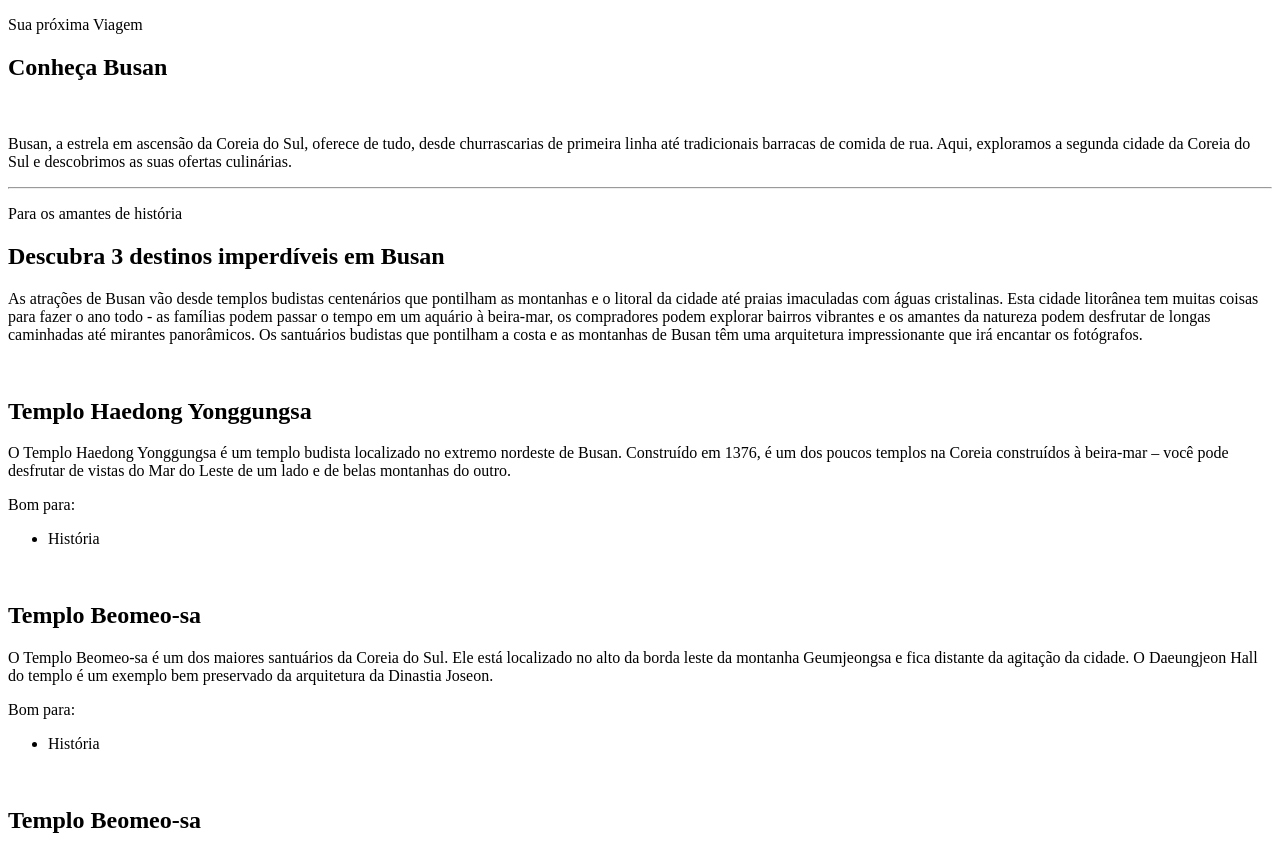
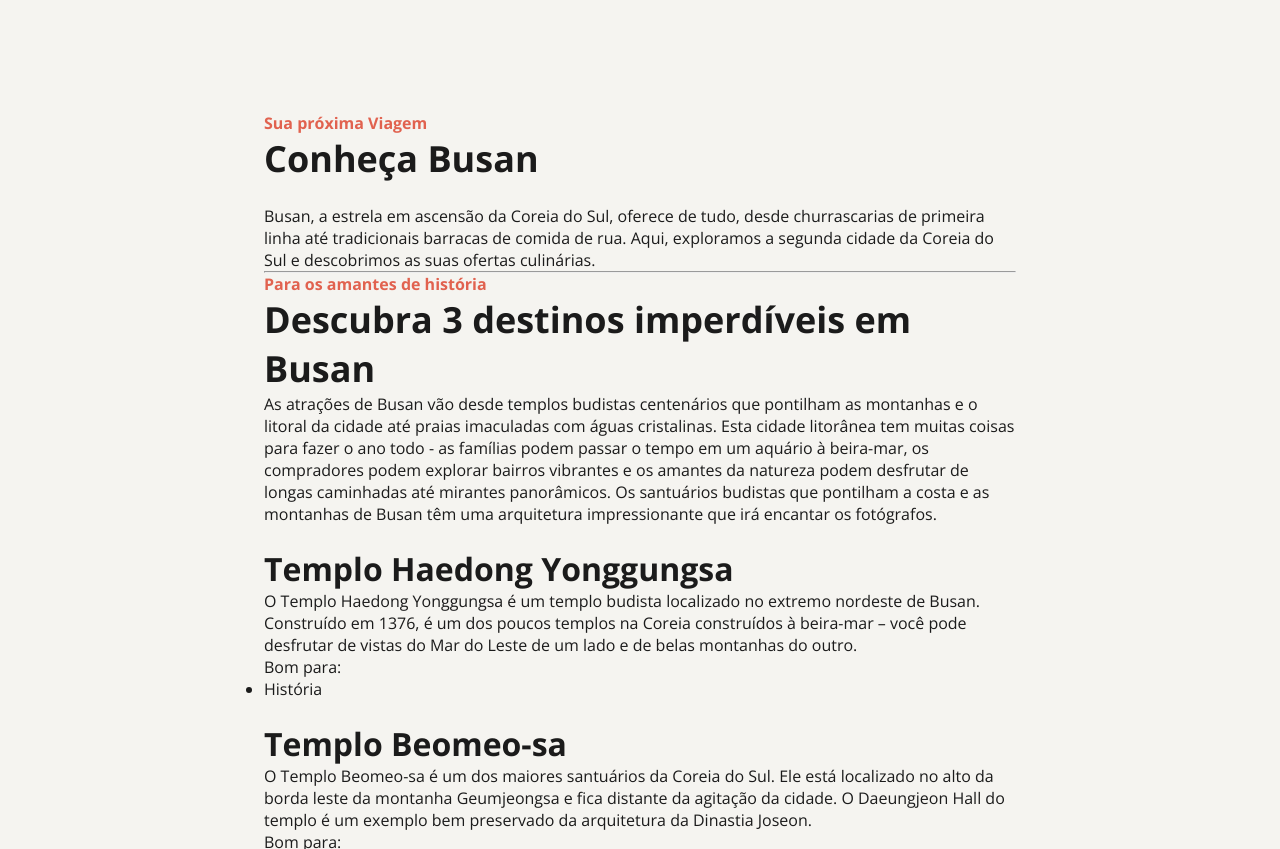
Before and after one commit to willianpereiranunes/rocketseat-dp-local-turistico, a plain HTML site: page index.html in a window 1280 px wide. Shown: the top 849 px of the page. Drawn offline with nearby package versions, Linux system fonts and the light colour scheme.

Commit message:
CSS - Primeiros estilos

```diff
--- a/index.html
+++ b/index.html
@@ -3,20 +3,24 @@
 <head>
     <meta charset="UTF-8">
     <meta name="viewport" content="width=device-width, initial-scale=1.0">
-    <title>Local Turístico 2024</title>
+    <link rel="stylesheet" href="style.css">
+    <link rel="preconnect" href="https://fonts.googleapis.com">
+    <link rel="preconnect" href="https://fonts.gstatic.com" crossorigin>
+    <link href="https://fonts.googleapis.com/css2?family=Open+Sans:ital,wght@0,300..800;1,300..800&display=swap" rel="stylesheet">
+    <title>Local Turístico</title>
 </head>
 <body>
     <div id="pagina">
         <main>
             <section id="sobre">
-                <p class="healine">Sua próxima Viagem</p>
+                <p class="headline">Sua próxima Viagem</p>
                 <h1> Conheça Busan</h1>
                 <img src="">
                 <p class="img-descricao"> Busan, a estrela em ascensão da Coreia do Sul, oferece de tudo, desde churrascarias de primeira linha até tradicionais barracas de comida de rua. Aqui, exploramos a segunda cidade da Coreia do Sul e descobrimos as suas ofertas culinárias.</p>
             </section>
             <hr>
             <section id="destino">
-                <p class="healine">Para os amantes de história</p>
+                <p class="headline">Para os amantes de história</p>
                 <h1> Descubra 3 destinos imperdíveis em Busan</h1>
                 <p> As atrações de Busan vão desde templos budistas centenários que pontilham as montanhas e o litoral da cidade até praias imaculadas com águas cristalinas. Esta cidade litorânea tem muitas coisas para fazer o ano todo - as famílias podem passar o tempo em um aquário à beira-mar, os compradores podem explorar bairros vibrantes e os amantes da natureza podem desfrutar de longas caminhadas até mirantes panorâmicos.
                     Os santuários budistas que pontilham a costa e as montanhas de Busan têm uma arquitetura impressionante que irá encantar os fotógrafos.</p>
--- /dev/null
+++ b/style.css
@@ -0,0 +1,27 @@
+* {
+    margin:0;
+    padding: 0;
+}
+:root{
+    font-family: "Open Sans", serif;
+    color: #1B1B1B;
+}
+body {
+    background-color: #F5F4F0;
+
+}
+
+#pagina {
+    box-sizing: border-box;
+    width: 800px;
+    padding: 24px;
+    margin: 88px auto 28px;
+
+}
+
+.headline { color: #E1624F; font-size: 16px; font-weight: bold;}
+
+p { font-size:16px;}
+h1 {font-size: 36px; font-weight: bold;}
+h2 {font-size: 32px; font-weight: bold;}
+h3 {font-size: 28px; font-weight: bold;}
```
